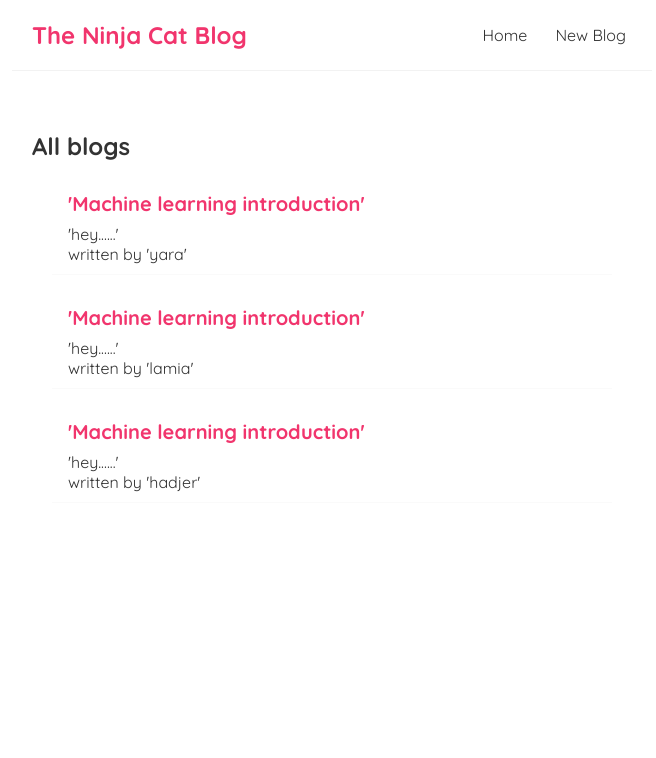
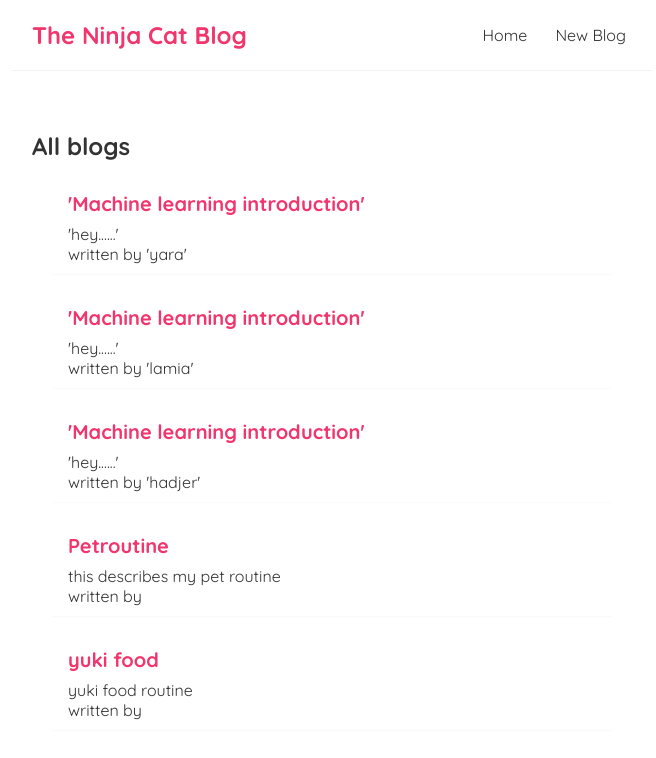
Before and after one commit to yaracchi/React-Blog, a React (Create React App) app: page / in a window 1280 px wide. Shown: the top 758 px of the page, without its empty margins (308-964 px from the left). Built offline with nearby package versions, Linux system fonts and the light colour scheme; data requests are answered from the project's data file; the HTML template or start-up script is replaced by a standard one.

Commit message:
Submbmit blog to a JSON file using a POST request and show loadiding when submitting

```diff
--- a/data/db.json
+++ b/data/db.json
@@ -1,25 +1,34 @@
 {
   "blogs": [
     {
-        "title":"'Machine learning introduction'",
-        "body": "'hey......'",
-        "author":"'yara'",
-        "id":1
+      "title": "'Machine learning introduction'",
+      "body": "'hey......'",
+      "author": "'yara'",
+      "id": 1
     },
     {
-        "title":"'Machine learning introduction'",
-        "body": "'hey......'",
-        "author":"'lamia'",
-        "id":2
+      "title": "'Machine learning introduction'",
+      "body": "'hey......'",
+      "author": "'lamia'",
+      "id": 2
     },
     {
-        "title":"'Machine learning introduction'",
-        "body": "'hey......'",
-        "author":"'hadjer'",
-        "id":3
+      "title": "'Machine learning introduction'",
+      "body": "'hey......'",
+      "author": "'hadjer'",
+      "id": 3
+    },
+    {
+      "title": "Petroutine",
+      "body": "this describes my pet routine",
+      "author": "",
+      "id": 4
+    },
+    {
+      "title": "yuki food",
+      "body": "yuki food routine",
+      "author": "",
+      "id": 5
     }
-
   ]
-
-
 }
--- a/src/Create.js
+++ b/src/Create.js
@@ -5,12 +5,25 @@ const Create = () => {
     const [title, setTitle] = useState('')
     const [body, setBody] = useState('')
     const [author, setAuthor] = useState('')
+    const [isPending, setIsPending] = useState(false)//when submit the form become true
     const handleSubmit = (e) => {
         //prevent the default action to refresh the page when submit
         e.preventDefault()
         const blog = {title, body, author}
-        //here send a post request to add the enw object to our data
-        console.log(blog)
+        //set it true when we submit, means it loads what we gave as data
+        setIsPending(true)
+
+        //here send a post request to add the enw object to our data file
+       //can add this part to fetch hook
+        fetch('http://localhost:8000/blogs', { //endpoint we need to use to make a post request
+            method: 'POST',
+            headers: {"Content-Type": "application/json"},//we sending Json data with the methode request
+            body: JSON.stringify(blog) //the actuel data we sendign with this requets
+        }) /////this is asychronist bloc
+        .then(() => {
+            console.log("new blog added")
+            setIsPending(false)//when compleet uploading
+        })
     }
 
     return (
@@ -38,7 +51,9 @@ const Create = () => {
                     <option value="lamia">lamia</option>
                 </select>
 
-                <button> Add blog</button>
+                { !isPending && <button> Add blog</button>}
+                { isPending && <button> Adding blog...</button>}
+
             </form>
         </div>
     );
```
